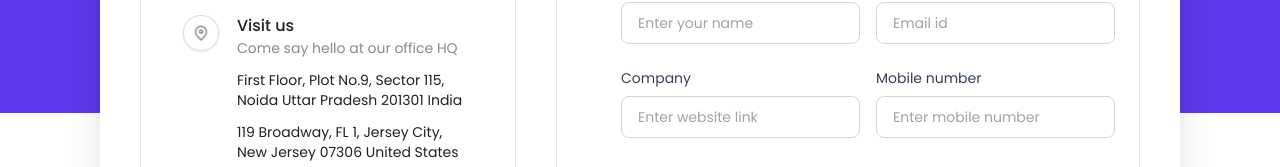
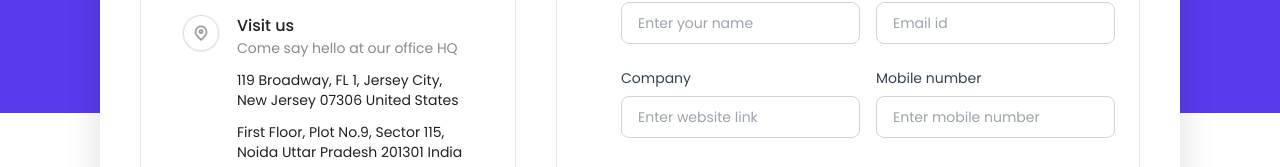
Before and after one commit to sahilduatechkat/techcat, a Next.js app: page /contact-us in a window 1280 px wide. Shown: the part 633-800 px from the top of the page. Built offline with nearby package versions, Linux system fonts and the light colour scheme.

Commit message:
Update page.tsx
address update

```diff
--- a/app/contact-us/page.tsx
+++ b/app/contact-us/page.tsx
@@ -30,10 +30,10 @@ export default function ContactUsPage() {
                         <p className='text-[#212121] font-medium'>Visit us</p>
                         <p className='text-[#8A8A8A] text-sm'>Come say hello at our office HQ</p>
                         <p className='mt-3 text-sm text-[#212121]'>
-                            First Floor, Plot No.9, Sector 115, Noida Uttar Pradesh 201301 India
+                            119 Broadway, FL 1, Jersey City, New Jersey 07306 United States
                         </p>
                         <p className='mt-3 text-sm text-[#212121]'>
-                            119 Broadway, FL 1, Jersey City, New Jersey 07306 United States
+                            First Floor, Plot No.9, Sector 115, Noida Uttar Pradesh 201301 India
                         </p>
                     </ContactBulletPoint>
                     <ContactBulletPoint className="mb-10" imageSrc="/images/call-us.png">
```
